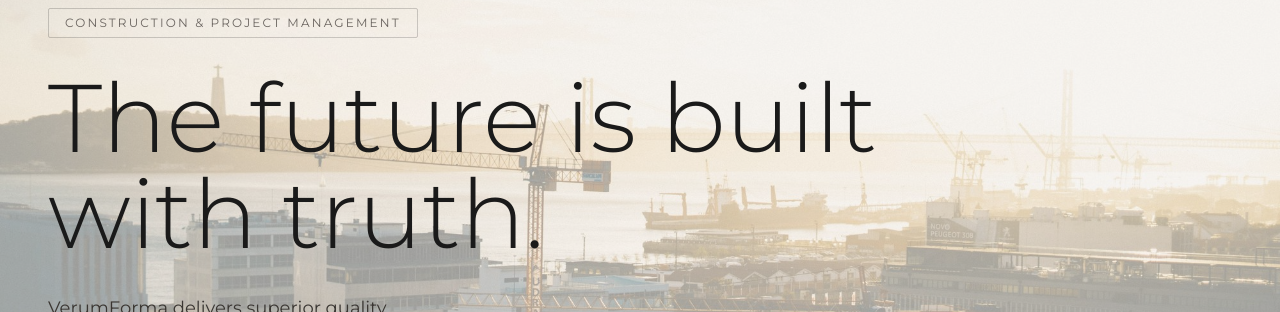
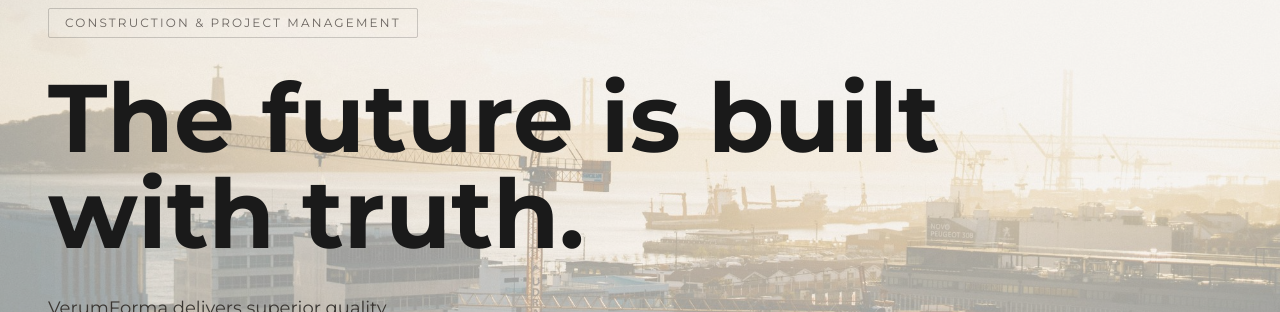
Before and after one commit to VerumForma/verumforma-website, a Next.js app: page /en in a window 1280 px wide. Shown: the part 140-452 px from the top of the page. Built offline with nearby package versions, Linux system fonts and the light colour scheme; no server answers; the database is empty.

Commit message:
Make hero headline bold and keep constrói-se from wrapping

```diff
--- a/components/sections/Hero.tsx
+++ b/components/sections/Hero.tsx
@@ -55,7 +55,7 @@ export default function Hero({ dict }: Props) {
         {/* Headline */}
         <motion.h1
           {...fadeUp(0.2)}
-          className="font-playfair text-5xl md:text-7xl lg:text-8xl font-light text-[#1A1A1A] leading-[1.05] max-w-4xl"
+          className="font-playfair text-5xl md:text-7xl lg:text-8xl font-bold text-[#1A1A1A] leading-[1.05] max-w-4xl"
         >
           {h.headline}
         </motion.h1>
--- a/lib/dictionaries/pt.json
+++ b/lib/dictionaries/pt.json
@@ -10,7 +10,7 @@
   },
   "hero": {
     "badge": "Construção & Gestão de Obra",
-    "headline": "O futuro constrói-se com verdade.",
+    "headline": "O futuro constrói‑se com verdade.",
     "subtext": "A VerumForma entrega obras de qualidade superior para clientes que valorizam o que fica — da primeira visita ao terreno até à última inspeção.",
     "cta_primary": "Ver projetos",
     "cta_secondary": "Pedir orçamento",
```
